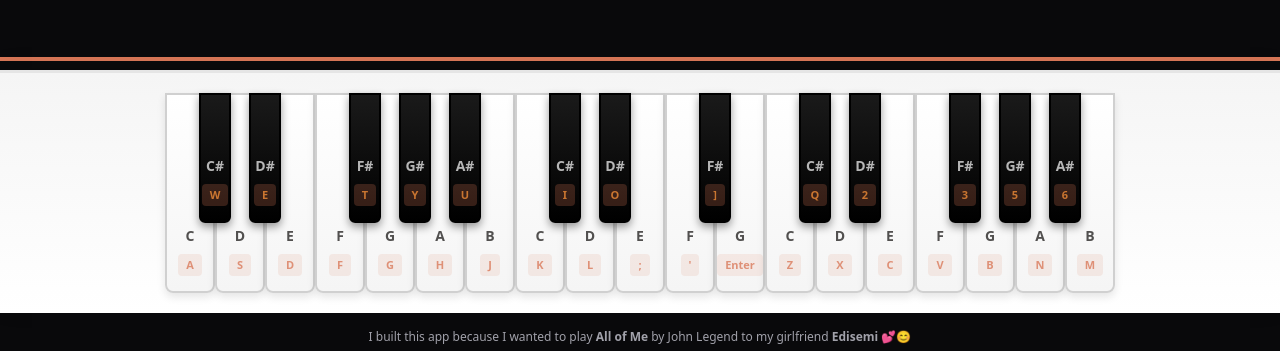
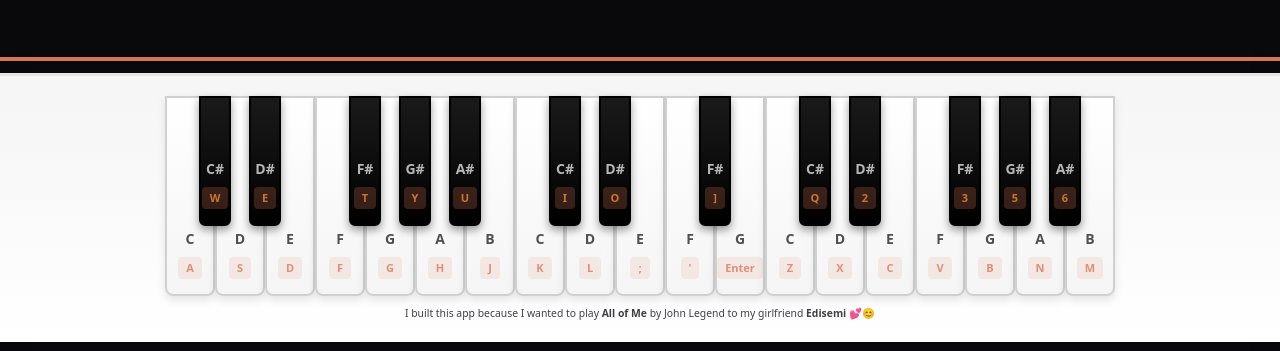
Before and after one commit to whytepeter/iKeys, a Vue app: page / in a window 1280 px wide. Shown: the part 446-797 px from the top of the page. Built offline with nearby package versions, Linux system fonts and the light colour scheme; no server answers.

Commit message:
Added a note

```diff
--- a/src/App.vue
+++ b/src/App.vue
@@ -139,10 +139,6 @@
           @key-down="handleKeyDown"
           @key-up="handleKeyUp"
         />
-        <p class="text-xs text-zinc-400">
-          I built this app because I wanted to play <b>All of Me</b> by John
-          Legend to my girlfriend <b>Edisemi</b> 💕😊
-        </p>
       </div>
     </main>
 
--- a/src/components/PianoKeyboard.vue
+++ b/src/components/PianoKeyboard.vue
@@ -1,5 +1,5 @@
 <template>
-  <div class="piano-container">
+  <div class="piano-container space-y-2.5">
     <div class="piano-keyboard">
       <div
         v-for="key in pianoKeys"
@@ -27,6 +27,10 @@
         }}</span>
       </div>
     </div>
+    <p class="text-[0.65rem] text-zinc-700 text-center">
+      I built this app because I wanted to play <b>All of Me</b> by John Legend
+      to my girlfriend <b>Edisemi</b> 💕😊
+    </p>
   </div>
 </template>
 
```
